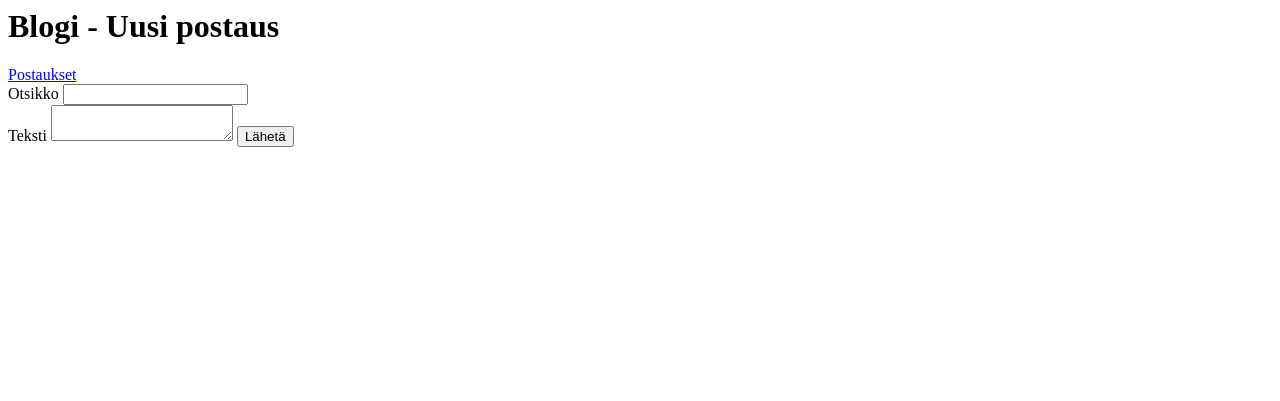
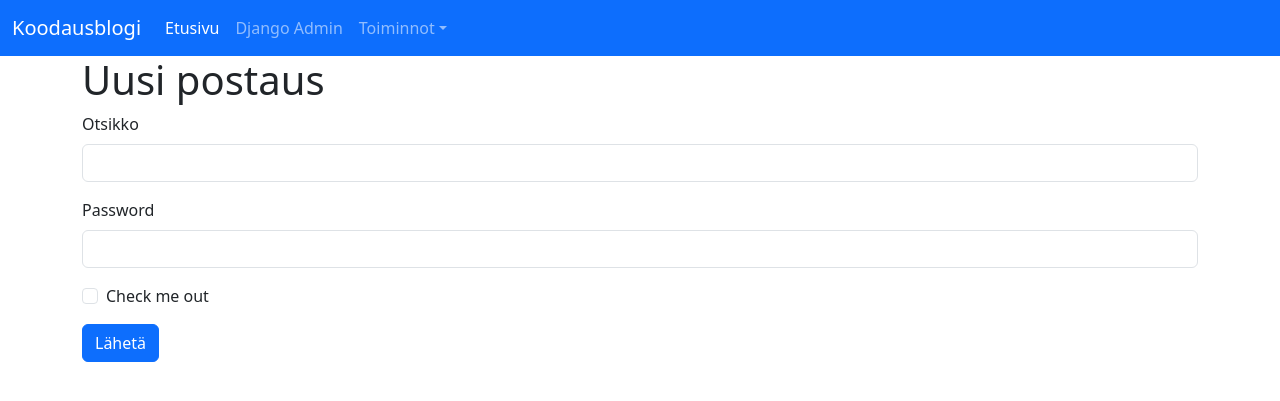
Before and after one commit to HansumaeCecilia/django-harjoitus, a Django app: page /uusi/ in a window 1280 px wide. Shown: the top 401 px of the page. Run offline with Django 4.2, Linux system fonts and the light colour scheme.

Commit message:
Muutettu blogin ulkoasua formilla

```diff
--- a/blogi/templates/blogi/uusi_postaus.html
+++ b/blogi/templates/blogi/uusi_postaus.html
@@ -1,18 +1,24 @@
-<html>
-    <head>
-        <title>Blogi</title>
-    </head>
-    <body>
-        <h1>Blogi - Uusi postaus</h1>
-        <a href="{% url 'postauslista' %}">Postaukset</a>
-        <form method="post">
-            {% csrf_token %}
-            <label>Otsikko</label>
-                <input name="otsikko"/>
-                <br>
-                    <label>Teksti</label>
-                    <textarea name = 'teksti'></textarea>
-            <button type="submit">Lähetä</button>
-        </form>
-    </body>
-</html>
+{% extends "blogi/base.html" %}
+
+{% block content %}
+<h1>Uusi postaus</h1>
+
+<form method="post">
+    {% csrf_token %}
+
+    <div class="mb-3">
+        <label for="otsikko" class="form-label">Otsikko</label>
+        <input class="form-control" id="otsikko" name = "otsikko">
+    </div>
+     <div class="mb-3">
+        <label for="exampleInputPassword1" class="form-label">Password</label>
+        <input type="password" class="form-control" id="exampleInputPassword1">
+     </div>
+     <div class="mb-3 form-check">
+        <input type="checkbox" class="form-check-input" id="exampleCheck1">
+        <label class="form-check-label" for="exampleCheck1">Check me out</label>
+     </div>
+     <button type="submit" class="btn btn-primary">Lähetä</button>
+
+</form>
+{% endblock %}
```
